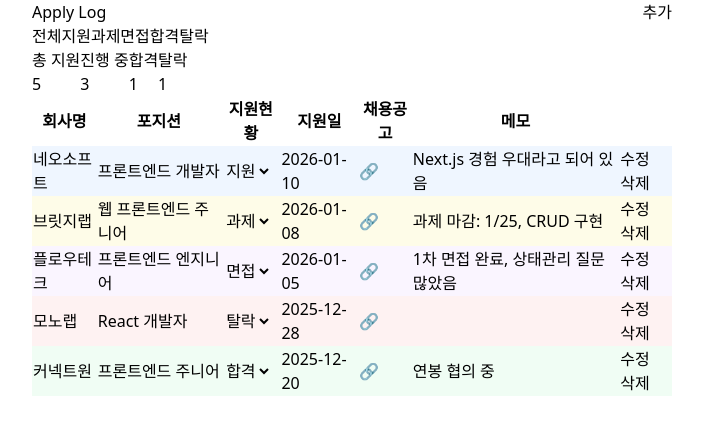
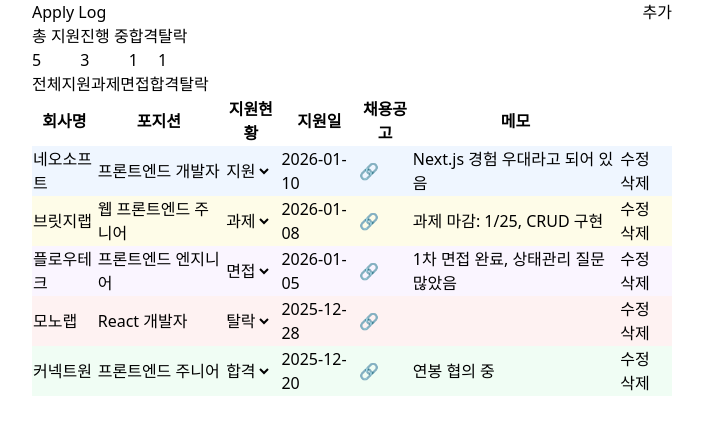
Before and after one commit to 938938/apply-log, a Next.js app: page / in a window 1280 px wide. Shown: the top 434 px of the page, without its empty margins (288-991 px from the left). Built offline with nearby package versions, Linux system fonts and the light colour scheme.

Commit message:
[FEAT] 필터 적용

```diff
--- a/src/app/page.tsx
+++ b/src/app/page.tsx
@@ -2,8 +2,8 @@
 
 import EditModal from '@/components/EditModal';
 import LogTable from '@/components/LogTable';
-import { Application } from '@/model/type';
-import { useState } from 'react';
+import { Application, ApplicationStatus } from '@/model/type';
+import { useMemo, useState } from 'react';
 
 const mockApplications: Application[] = [
   {
@@ -55,20 +55,20 @@
 export default function Home() {
   const [open, setOpen] = useState<boolean>(false);
   const [data, setData] = useState<Application[]>(mockApplications);
+  const [filter, setFilter] = useState<ApplicationStatus>('전부');
+
+  const filteredData = useMemo(() => {
+    if (filter === '전부') return data;
+    return data.filter((item) => item.status === filter);
+  }, [data, filter]);
+
+  const StatusList = ['전부', '지원', '과제', '면접', '합격', '탈락'];
 
   return (
     <div className='w-1/2 min-w-96'>
       <div className='flex justify-between'>
         <h1>Apply Log</h1>
         <button onClick={() => setOpen(true)}>추가</button>
-      </div>
-      <div>
-        <button>전체</button>
-        <button>지원</button>
-        <button>과제</button>
-        <button>면접</button>
-        <button>합격</button>
-        <button>탈락</button>
       </div>
       <div className='flex'>
         <div>
@@ -95,7 +95,15 @@
         </div>
       </div>
       <div>
-        <LogTable data={data} setData={setData} />
+        <button onClick={() => setFilter('전부')}>전체</button>
+        <button onClick={() => setFilter('지원')}>지원</button>
+        <button onClick={() => setFilter('과제')}>과제</button>
+        <button onClick={() => setFilter('면접')}>면접</button>
+        <button onClick={() => setFilter('합격')}>합격</button>
+        <button onClick={() => setFilter('탈락')}>탈락</button>
+      </div>
+      <div>
+        <LogTable data={filteredData} setData={setData} />
       </div>
       {open && <EditModal setOpen={setOpen} setData={setData} type='생성' />}
     </div>
```
Also changed, not shown: src/model/type.ts (+7 -1 lines).
